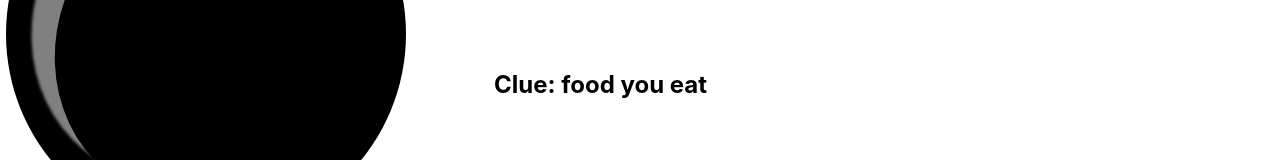
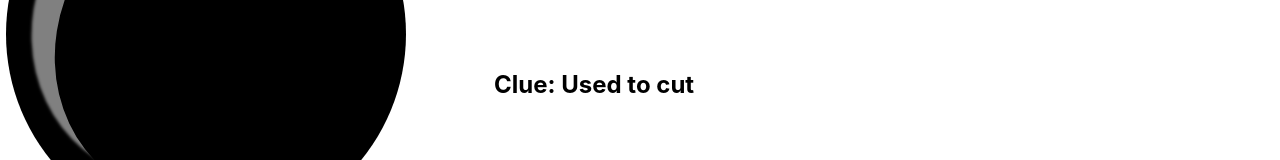
Before and after one commit to abmcbride5/reactGame, a React (Create React App) app: page / in a window 1280 px wide. Shown: the part 308-468 px from the top of the page. Built offline with nearby package versions, Linux system fonts and the light colour scheme.

Commit message:
added clues for each word to the word bank

```diff
--- a/src/App.js
+++ b/src/App.js
@@ -8,13 +8,14 @@ import words from './helperFunctions/words';
 
 
 const gameWord = words[Math.floor(Math.random() * words.length)]
-const length = gameWord.length;
+const length = gameWord[0].length;
 class App extends React.Component {
 
   constructor(props){
     super(props);
     this.state = {
-      word: gameWord,
+      word: gameWord[0],
+      clue: gameWord[1],
       chances: 8,
       wrongAnswers: 0,
       correctAnswers: 0,
@@ -52,7 +53,7 @@ class App extends React.Component {
     {!this.state.winner && this.state.wrongAnswers < this.state.chances && <Bomb wrongAnswers={this.state.wrongAnswers} />}
     {this.state.wrongAnswers === this.state.chances && <GameOver/>}
     {this.state.winner && <Winner />}
-    <Table word={this.state.word} checkWinner={this.incrementCorrectAnswers} burnFuse={this.incrementWrongAnswers} />
+    <Table word={this.state.word} clue={this.state.clue} checkWinner={this.incrementCorrectAnswers} burnFuse={this.incrementWrongAnswers} />
     </div>
   );
 }
--- a/src/containers/table.js
+++ b/src/containers/table.js
@@ -26,7 +26,7 @@ class Table extends React.Component{
     render(){
         return (
             <div className="table">
-                <h2>Clue: food you eat</h2>
+                <h2>Clue: {this.props.clue}</h2>
                 {this.createTable()}
             </div>
         )
--- a/src/helperFunctions/words.js
+++ b/src/helperFunctions/words.js
@@ -1,3 +1,3 @@
-const words = ["wonder", "apple", "balloon", "sweater", "money", "hammer", "scissors"];
+const words = [["wonder", "Feeling of wonder"], ["apple", "Fruit"], ["balloon", "Filled with air"], ["sweater", "Warm top"], ["money", "Use it to buy things"], ["hammer", "Tool for a nail"], ["scissors", "Used to cut"]];
 
 export default words;
```
